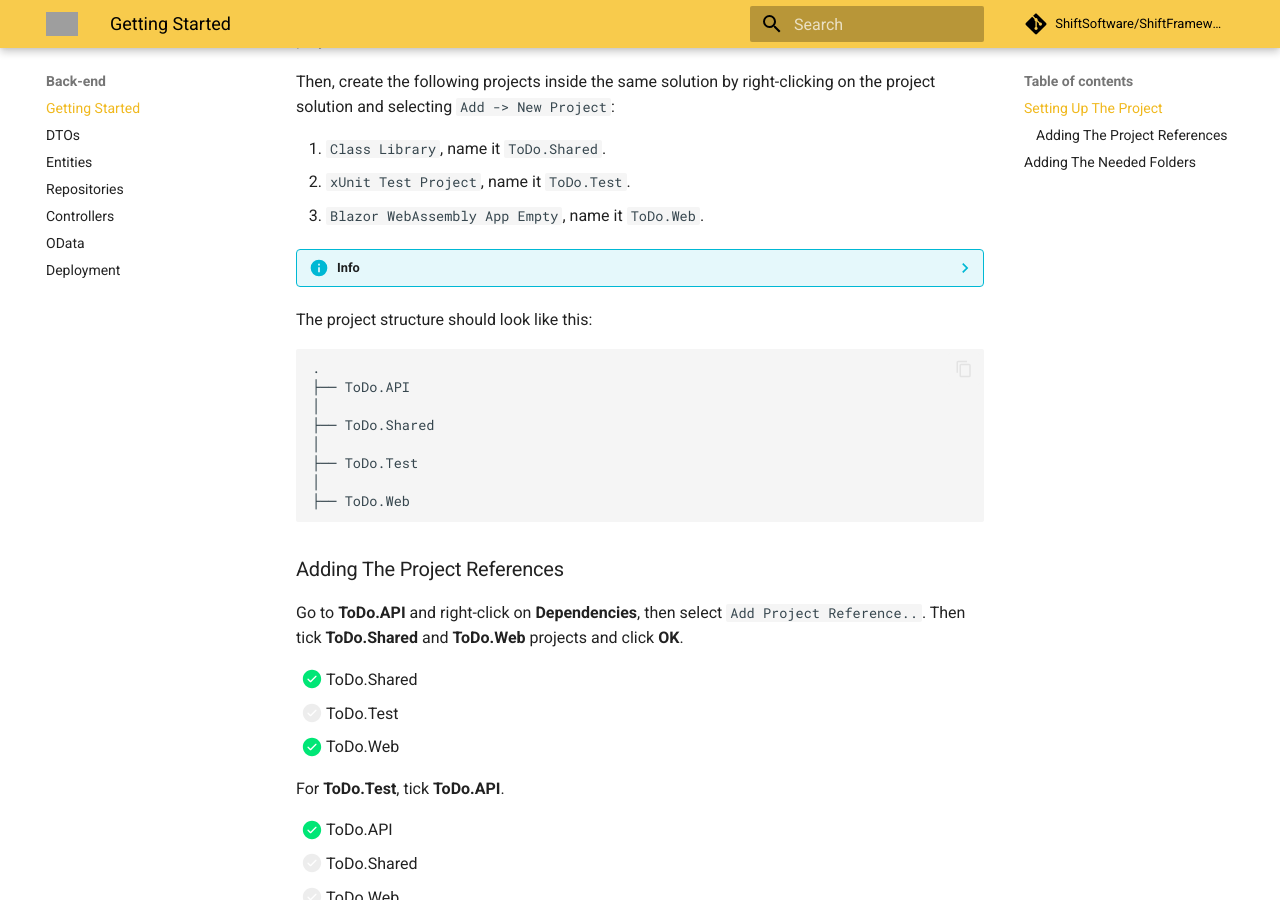
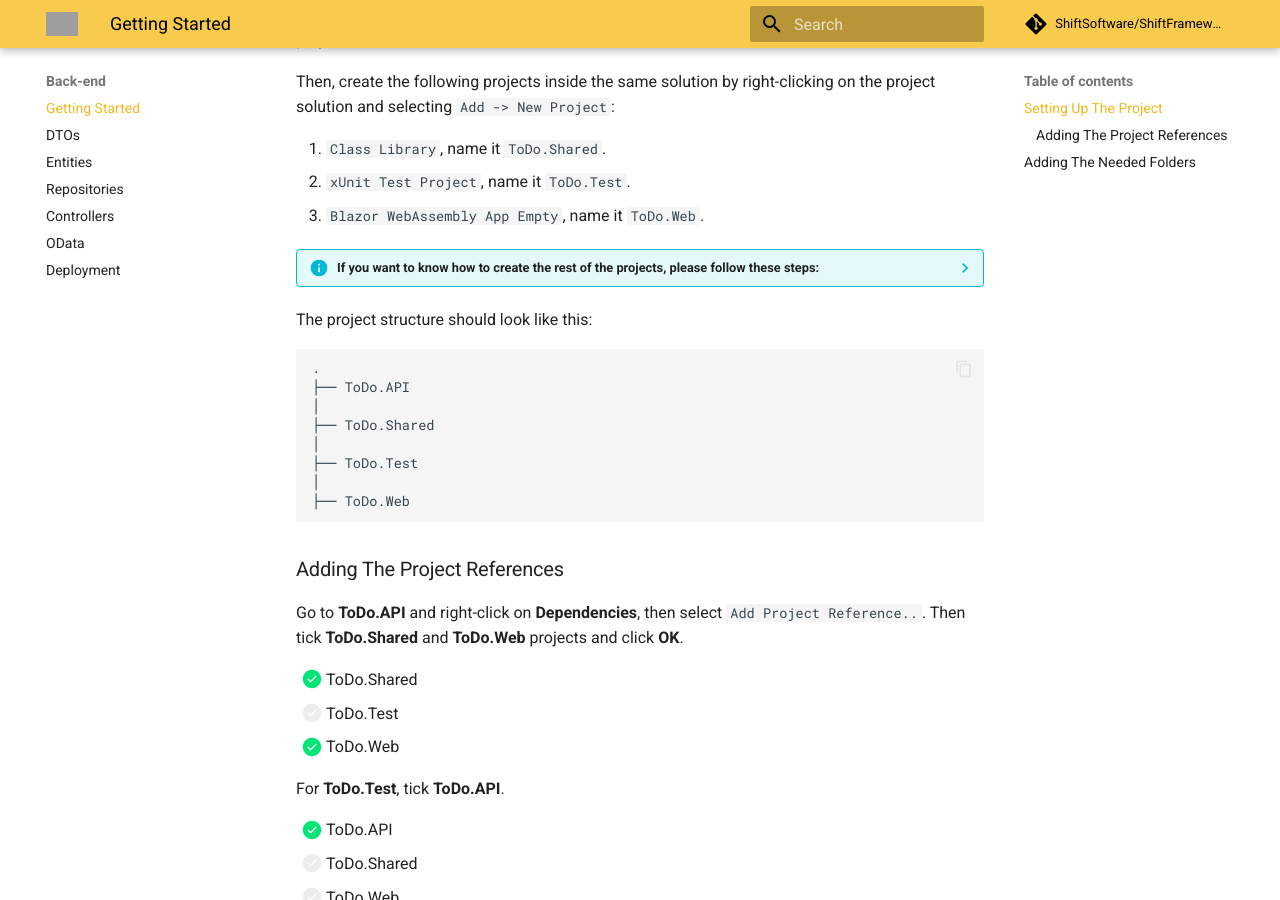
Before and after one commit to ShiftSoftware/ShiftFrameworkWebsite, an MkDocs documentation site: the page built from docs/back-end/getting-started.md, in a window 1280 px wide and 900 px high, scrolled down 370 px. Built offline with MkDocs 1.6.1 and Material for MkDocs 9.7.7, drawn with Linux system fonts in a browser that asks for light colours; comment, search, counter and statistics services are not loaded; grey boxes are pictures that could not be loaded.

Commit message:
Fix Info in getting-started.md back-end

```diff
--- a/docs/back-end/getting-started.md
+++ b/docs/back-end/getting-started.md
@@ -10,9 +10,7 @@ Then, create the following projects inside the same solution by right-clicking o
 2. ``xUnit Test Project``, name it ``ToDo.Test``.
 3. ``Blazor WebAssembly App Empty``, name it ``ToDo.Web``.
 
-??? info
-
-    If you want to know how to create the rest of the projects, please follow the following steps:
+??? info "If you want to know how to create the rest of the projects, please follow these steps:"
 
     1. right-click on the project solutions and select ``Add -> New Project``. Add a ``Class Library`` project and name it ``ToDo.Shared``.
 
```
